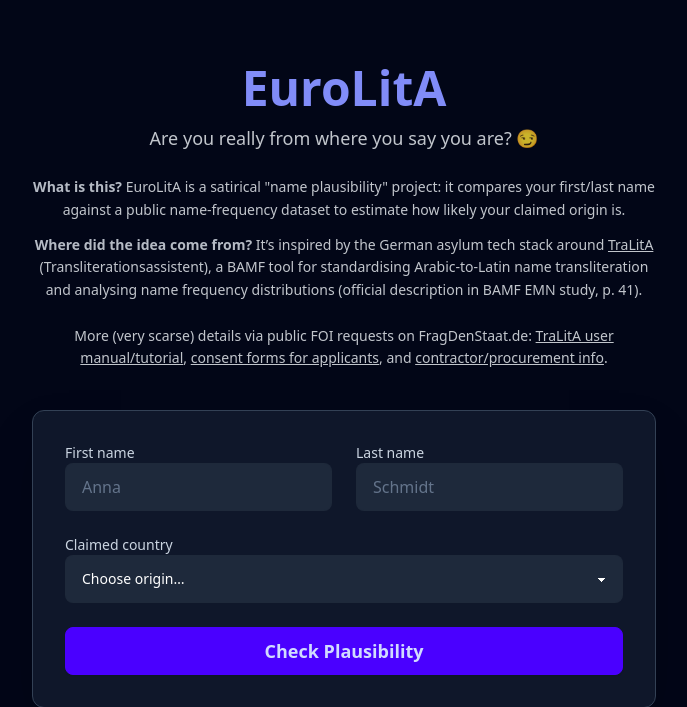
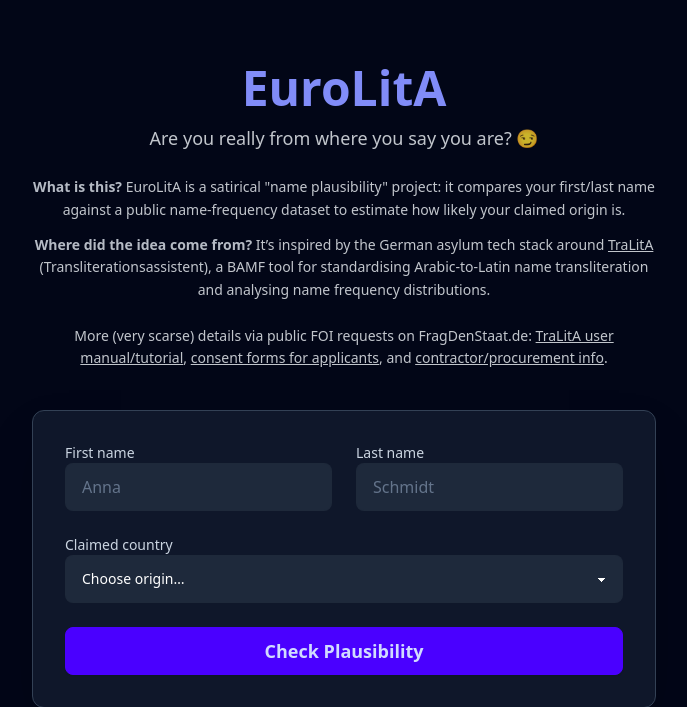
Before and after one commit to iurshina/EuroLitA, a FastAPI app: page / in a window 1280 px wide. Shown: the top 707 px of the page, without its empty margins (296-983 px from the left). Run offline with FastAPI, Linux system fonts and the light colour scheme; parts of the project's set-up code (start-up, migrations or seed data) failed here and were passed over; some libraries are stand-ins or nearby versions.

Commit message:
Description change

```diff
--- a/templates/index.html
+++ b/templates/index.html
@@ -20,8 +20,7 @@
                 target="_blank" rel="noopener">TraLitA</a>
             (Transliterationsassistent),
             a BAMF tool for standardising Arabic-to-Latin name transliteration and analysing name frequency
-            distributions
-            (official description in BAMF EMN study, p. 41).
+            distributions.
             <br><br>
             More (very scarse) details via public FOI requests on FragDenStaat.de:
             <a class="underline hover:text-indigo-300"
```
